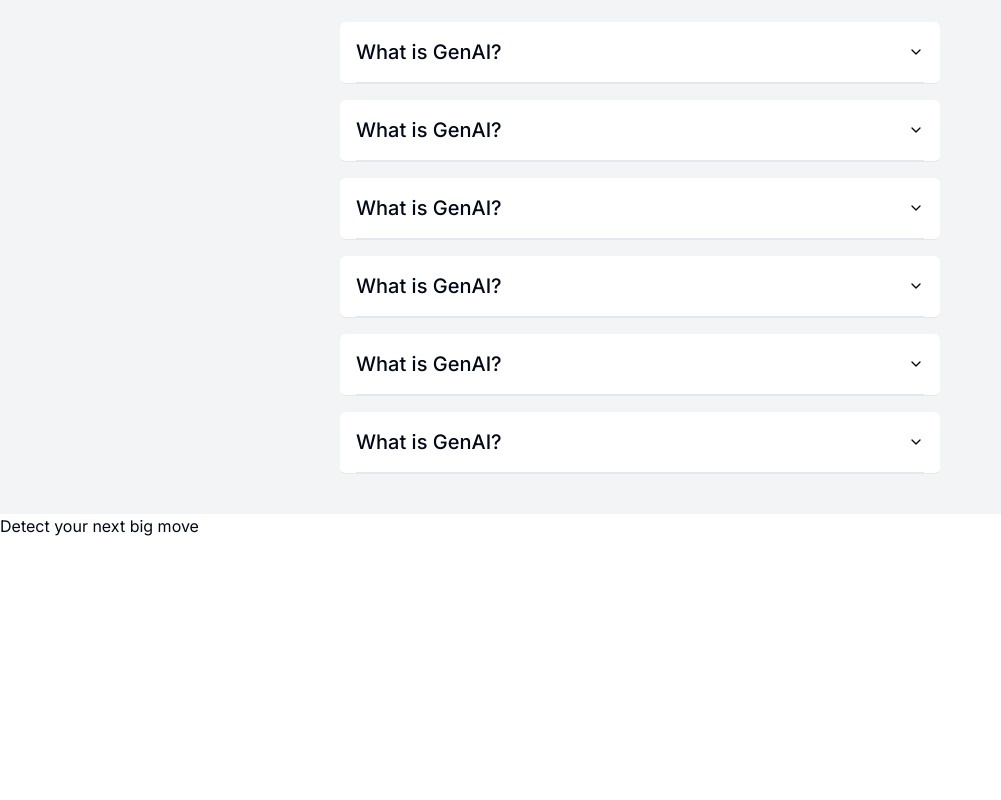
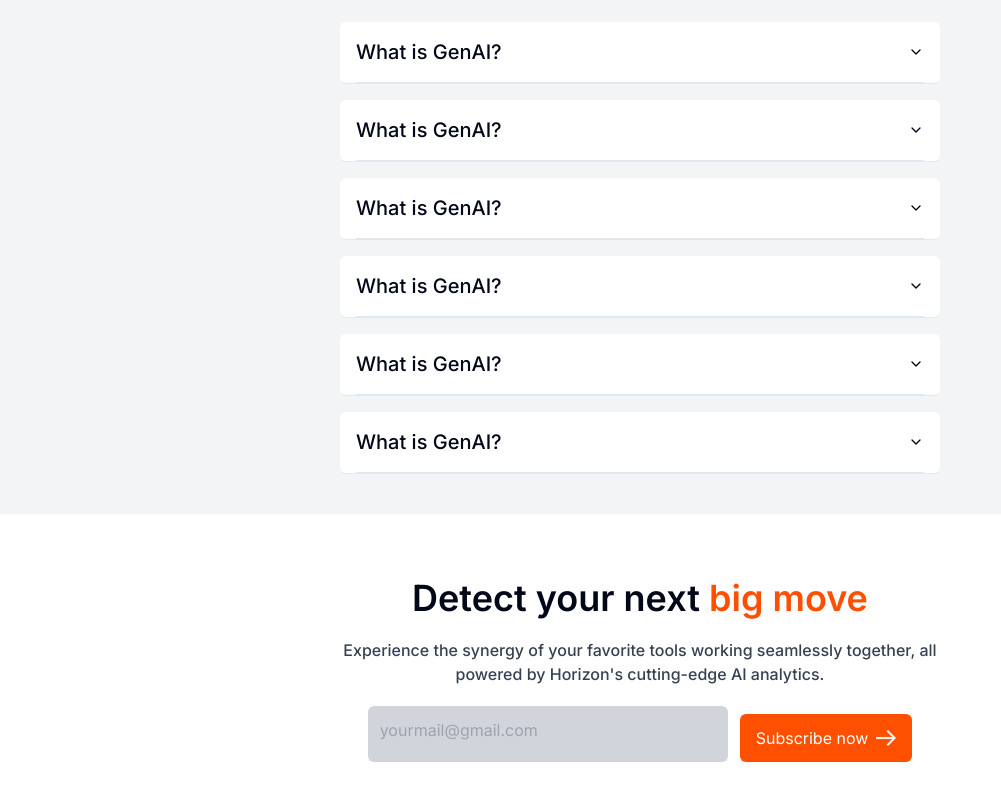
Before and after one commit to vatsan-0613/landing-page, a Next.js app: page / in a window 1280 px wide. Shown: the part 4185-4985 px from the top of the page, without its empty margins (0-1001 px from the left). Before the commit the page ends 4723 px from the top, so only its background shows below. Built offline with nearby package versions, Linux system fonts and the light colour scheme.

Commit message:
Contact section completed

```diff
--- a/components/Contact.tsx
+++ b/components/Contact.tsx
@@ -1,9 +1,19 @@
 import React from 'react'
+import PricingButton from './PricingButton'
 
 const Contact = () => {
   return (
-    <section>
-        <h1>Detect your next <span>big move</span></h1>
+    <section className='mt-16 px-10 mb-16'>
+        <h1 className='text-4xl font-semibold text-center mb-5'>Detect your next <span className='text-buttonOrange'>big move</span></h1>
+        <p className='text-smallText text-center font-medium mb-5 sm:w-[50%] sm:mx-auto'>Experience the synergy of your favorite tools working seamlessly together, all powered by Horizon's cutting-edge AI analytics.</p>
+        <div className='flex sm:flex-row flex-col gap-3 justify-center'>
+            <div className='bg-gray-300 rounded-md px-3 py-3 sm:w-[30%] text-gray-400'>
+                yourmail@gmail.com
+            </div>
+            <div className='ms-auto sm:ms-0'>
+                <PricingButton text="Subscribe now" buttonBackgroundColor='buttonOrange' textColor='white' />
+            </div>
+        </div>
     </section>
   )
 }
--- a/components/PricingButton.tsx
+++ b/components/PricingButton.tsx
@@ -4,12 +4,13 @@ import Image from 'next/image';
 interface PricingButtonProps {
   buttonBackgroundColor: string;
   textColor: string;
+  text : string;
 }
 
-const PricingButton: React.FC<PricingButtonProps> = ({ buttonBackgroundColor, textColor }) => {
+const PricingButton: React.FC<PricingButtonProps> = ({ buttonBackgroundColor, textColor, text }) => {
   return (
-    <button className={`bg-${buttonBackgroundColor} mt-7 px-4 py-3 rounded-md text-${textColor} flex items-center justify-center gap-2 w-full ${textColor == "black" && "border-solid border-[1px] border-gray-150 shadow-md"}`}>
-      <p>Get now</p>
+    <button className={`bg-${buttonBackgroundColor} ${text === "Subscribe now" ? "mt-2":"mt-7"} px-4 py-3 rounded-md text-${textColor} flex items-center justify-center gap-2 w-full ${textColor == "black" && "border-solid border-[1px] border-gray-150 shadow-md"}`}>
+      <p>{text}</p>
       {buttonBackgroundColor == "buttonOrange"?<Image
         src="/images/arrow.png"
         width={20}
--- a/components/PricingCard.tsx
+++ b/components/PricingCard.tsx
@@ -28,7 +28,7 @@ const PricingCard: React.FC<PricingCardProps> = ({ type, price, features }) => {
             </div>
         )
       })}
-      {type==="Innovator"?<PricingButton buttonBackgroundColor='buttonOrange' textColor='white'/>:<PricingButton buttonBackgroundColor='white' textColor='black'/>}
+      {type==="Innovator"?<PricingButton text='Get now' buttonBackgroundColor='buttonOrange' textColor='white'/>:<PricingButton text="Get now" buttonBackgroundColor='white' textColor='black'/>}
 
     </div>
   );
```
